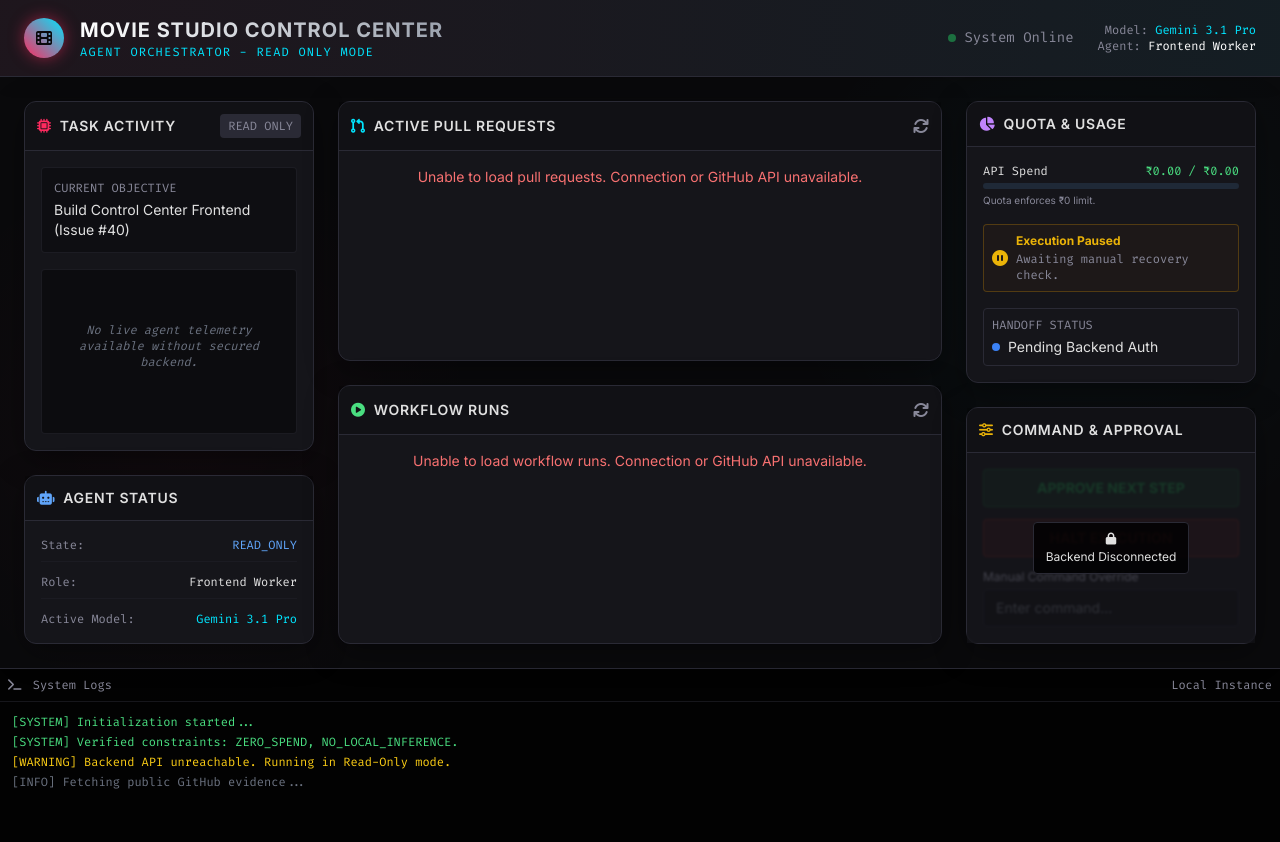
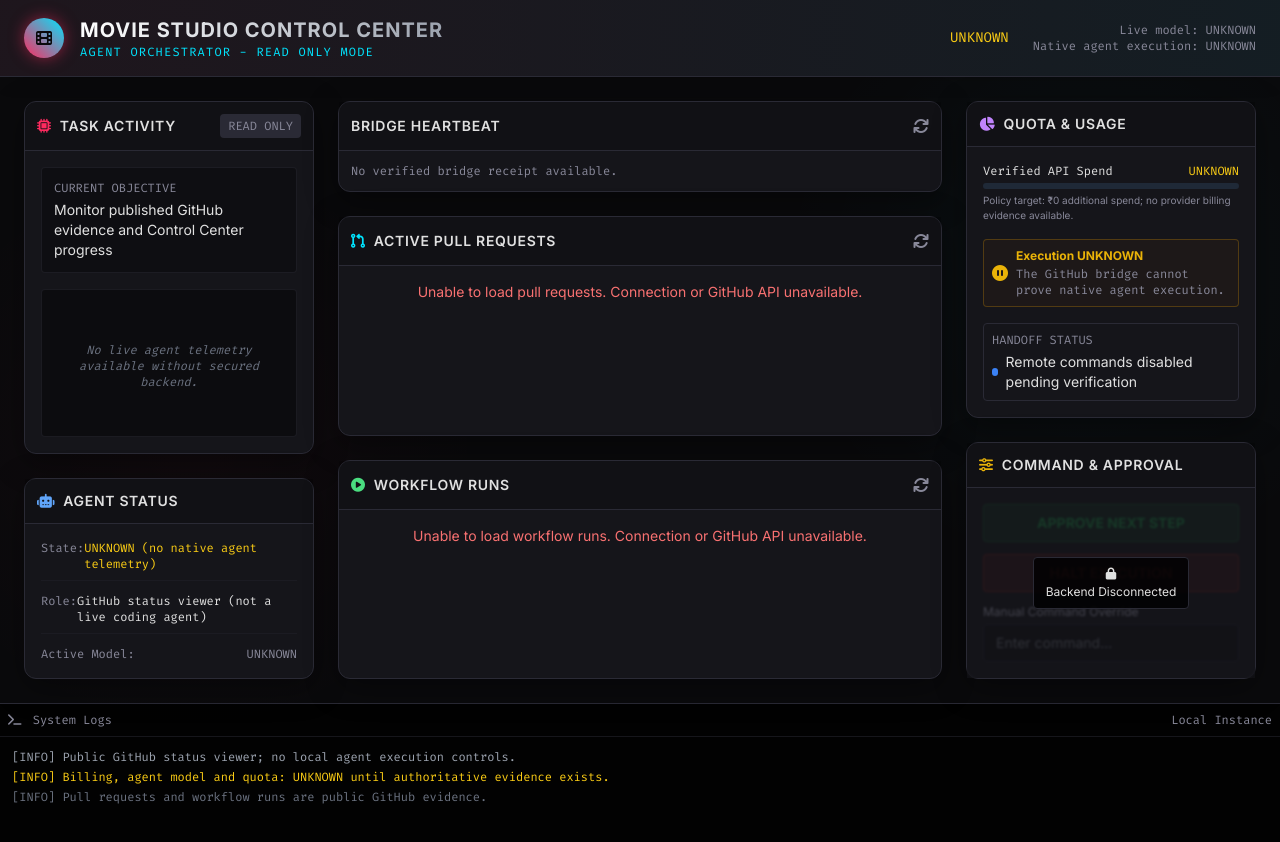
Before and after one commit to pddkalyan/project-agent-orchestrator, a plain HTML site: page control_center/web/index.html in a window 1280 px wide. Drawn offline with nearby package versions, Linux system fonts and the light colour scheme; no server answers.

Commit message:
fix(ui47): label unverified model, quota and native execution honestly

```diff
--- a/control_center/web/index.html
+++ b/control_center/web/index.html
@@ -46,12 +46,11 @@
         </div>
         <div class="flex items-center gap-6 relative z-10">
             <div class="flex items-center gap-2 text-sm">
-                <span class="w-2 h-2 rounded-full bg-green-500 animate-pulse"></span>
-                <span class="text-cinematic-muted font-mono">System Online</span>
+                <span id="bridge-status" class="text-yellow-400 font-mono" aria-live="polite">UNKNOWN</span>
             </div>
             <div class="text-xs text-cinematic-muted font-mono text-right">
-                <div>Model: <span class="text-cinematic-accent2">Gemini 3.1 Pro</span></div>
-                <div>Agent: <span class="text-white">Frontend Worker</span></div>
+                <div>Live model: <span class="text-cinematic-muted">UNKNOWN</span></div>
+                <div>Native agent execution: <span class="text-cinematic-muted">UNKNOWN</span></div>
             </div>
         </div>
     </header>
@@ -72,7 +71,7 @@
                 <div class="p-4 flex-1 flex flex-col gap-4">
                     <div class="p-3 rounded bg-black/30 border border-cinematic-border/50">
                         <div class="text-xs text-cinematic-muted mb-1 font-mono">CURRENT OBJECTIVE</div>
-                        <div class="text-sm">Build Control Center Frontend (Issue #40)</div>
+                        <div class="text-sm">Monitor published GitHub evidence and Control Center progress</div>
                     </div>
                     <div class="flex-1 border border-cinematic-border/50 rounded bg-black/40 p-3 font-mono text-xs overflow-y-auto text-cinematic-muted">
                         <!-- We cannot invent thinking activity per instructions. -->
@@ -91,15 +90,15 @@
                 <div class="p-4 flex flex-col gap-3 font-mono text-xs">
                     <div class="flex justify-between border-b border-cinematic-border/30 pb-2">
                         <span class="text-cinematic-muted">State:</span>
-                        <span class="text-blue-400">READ_ONLY</span>
+                        <span id="agent-state" class="text-yellow-400">UNKNOWN (no native agent telemetry)</span>
                     </div>
                     <div class="flex justify-between border-b border-cinematic-border/30 pb-2">
                         <span class="text-cinematic-muted">Role:</span>
-                        <span>Frontend Worker</span>
+                        <span>GitHub status viewer (not a live coding agent)</span>
                     </div>
                     <div class="flex justify-between">
                         <span class="text-cinematic-muted">Active Model:</span>
-                        <span class="text-cinematic-accent2">Gemini 3.1 Pro</span>
+                        <span class="text-cinematic-muted">UNKNOWN</span>
                     </div>
                 </div>
             </section>
@@ -107,6 +106,19 @@
 
         <!-- Middle Column: GitHub Monitoring -->
         <div class="lg:col-span-6 flex flex-col gap-6">
+            <!-- Authenticated GitHub-owned status receipts (no native agent telemetry) -->
+            <section class="glass-panel rounded-xl border border-cinematic-border bg-cinematic-panel flex flex-col">
+                <div class="p-3 border-b border-cinematic-border bg-black/20 flex justify-between items-center">
+                    <h2 class="text-sm font-semibold uppercase tracking-wider">Bridge heartbeat</h2>
+                    <button id="refresh-bridge" aria-label="Refresh bridge status" class="text-cinematic-muted hover:text-white">
+                        <i class="fa-solid fa-sync" aria-hidden="true"></i>
+                    </button>
+                </div>
+                <div id="bridge-detail" aria-live="polite" class="p-3 text-xs text-cinematic-muted font-mono">
+                    No verified bridge receipt available.
+                </div>
+            </section>
+
             <!-- Pull Requests -->
             <section class="glass-panel rounded-xl border border-cinematic-border bg-cinematic-panel flex flex-col h-1/2">
                 <div class="p-3 border-b border-cinematic-border bg-black/20 flex justify-between items-center">
@@ -150,17 +162,17 @@
                 <div class="p-4 flex flex-col gap-4">
                     <!-- Quota availability -->
                     <div>
-                        <div class="flex justify-between text-xs mb-1 font-mono"><span>API Spend</span> <span class="text-green-400">₹0.00 / ₹0.00</span></div>
+                        <div class="flex justify-between text-xs mb-1 font-mono"><span>Verified API Spend</span> <span class="text-yellow-400">UNKNOWN</span></div>
                         <div class="w-full bg-gray-800 rounded-full h-1.5"><div class="bg-green-500 h-1.5 rounded-full" style="width: 0%"></div></div>
-                        <div class="text-[10px] text-cinematic-muted mt-1">Quota enforces ₹0 limit.</div>
+                        <div class="text-[10px] text-cinematic-muted mt-1">Policy target: ₹0 additional spend; no provider billing evidence available.</div>
                     </div>
 
                     <!-- Pause/recovery indicators -->
                     <div class="border border-yellow-600/30 bg-yellow-900/10 rounded p-2 flex items-center gap-2">
                         <i class="fa-solid fa-pause-circle text-yellow-500"></i>
                         <div class="text-xs">
-                            <div class="text-yellow-500 font-bold">Execution Paused</div>
-                            <div class="text-cinematic-muted font-mono mt-0.5">Awaiting manual recovery check.</div>
+                            <div class="text-yellow-500 font-bold">Execution UNKNOWN</div>
+                            <div class="text-cinematic-muted font-mono mt-0.5">The GitHub bridge cannot prove native agent execution.</div>
                         </div>
                     </div>
 
@@ -169,7 +181,7 @@
                         <div class="text-xs font-mono text-cinematic-muted mb-1">HANDOFF STATUS</div>
                         <div class="flex items-center gap-2 text-sm">
                             <span class="w-2 h-2 rounded-full bg-blue-500"></span>
-                            <span>Pending Backend Auth</span>
+                            <span>Remote commands disabled pending verification</span>
                         </div>
                     </div>
                 </div>
@@ -212,10 +224,9 @@
             <span>Local Instance</span>
         </div>
         <div class="flex-1 p-3 font-mono text-xs overflow-y-auto custom-scrollbar text-gray-400 space-y-1">
-            <div class="text-green-400">[SYSTEM] Initialization started...</div>
-            <div class="text-green-400">[SYSTEM] Verified constraints: ZERO_SPEND, NO_LOCAL_INFERENCE.</div>
-            <div class="text-yellow-400">[WARNING] Backend API unreachable. Running in Read-Only mode.</div>
-            <div class="text-gray-500">[INFO] Fetching public GitHub evidence...</div>
+            <div class="text-gray-400">[INFO] Public GitHub status viewer; no local agent execution controls.</div>
+            <div class="text-yellow-400">[INFO] Billing, agent model and quota: UNKNOWN until authoritative evidence exists.</div>
+            <div class="text-gray-500">[INFO] Pull requests and workflow runs are public GitHub evidence.</div>
         </div>
     </footer>
 
```
